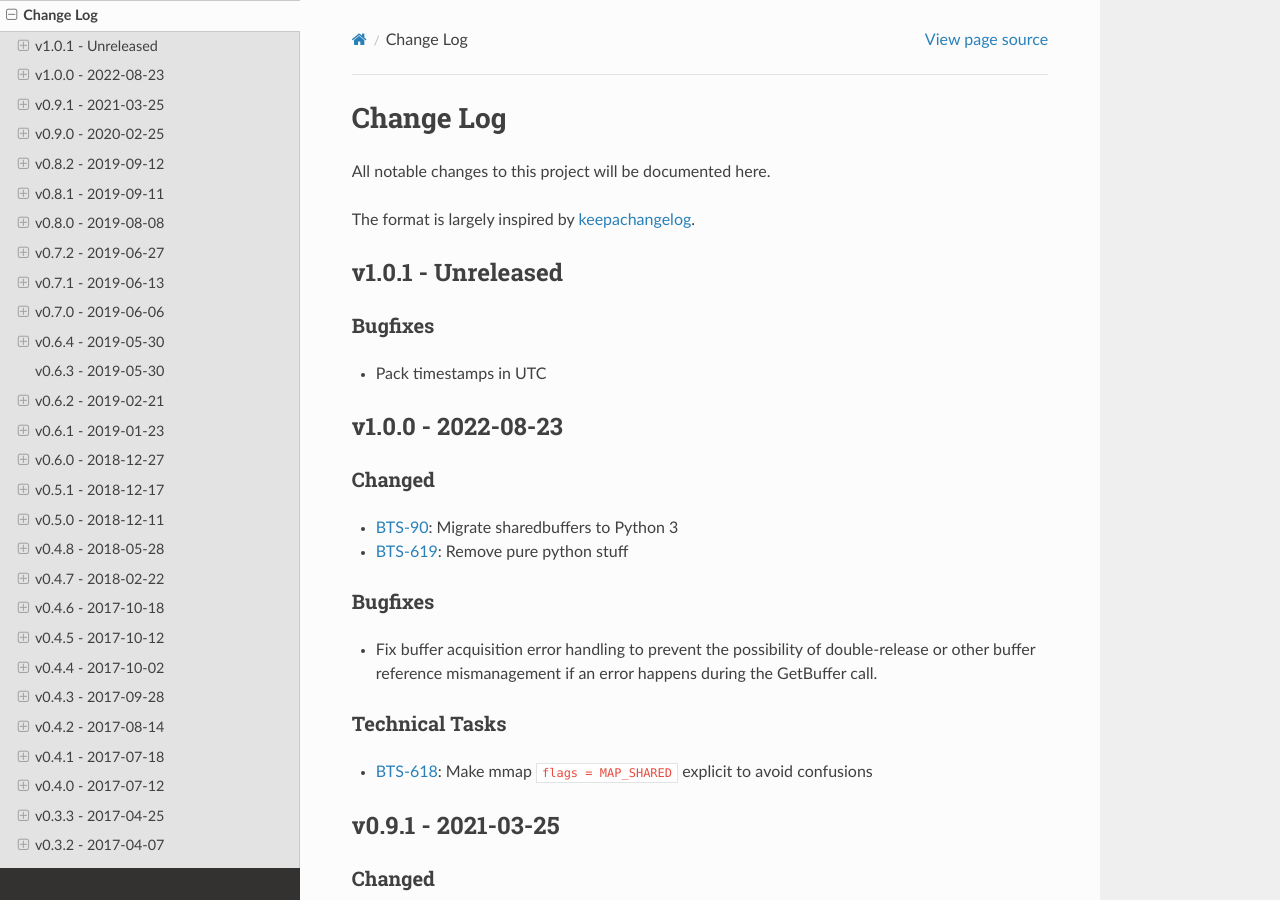
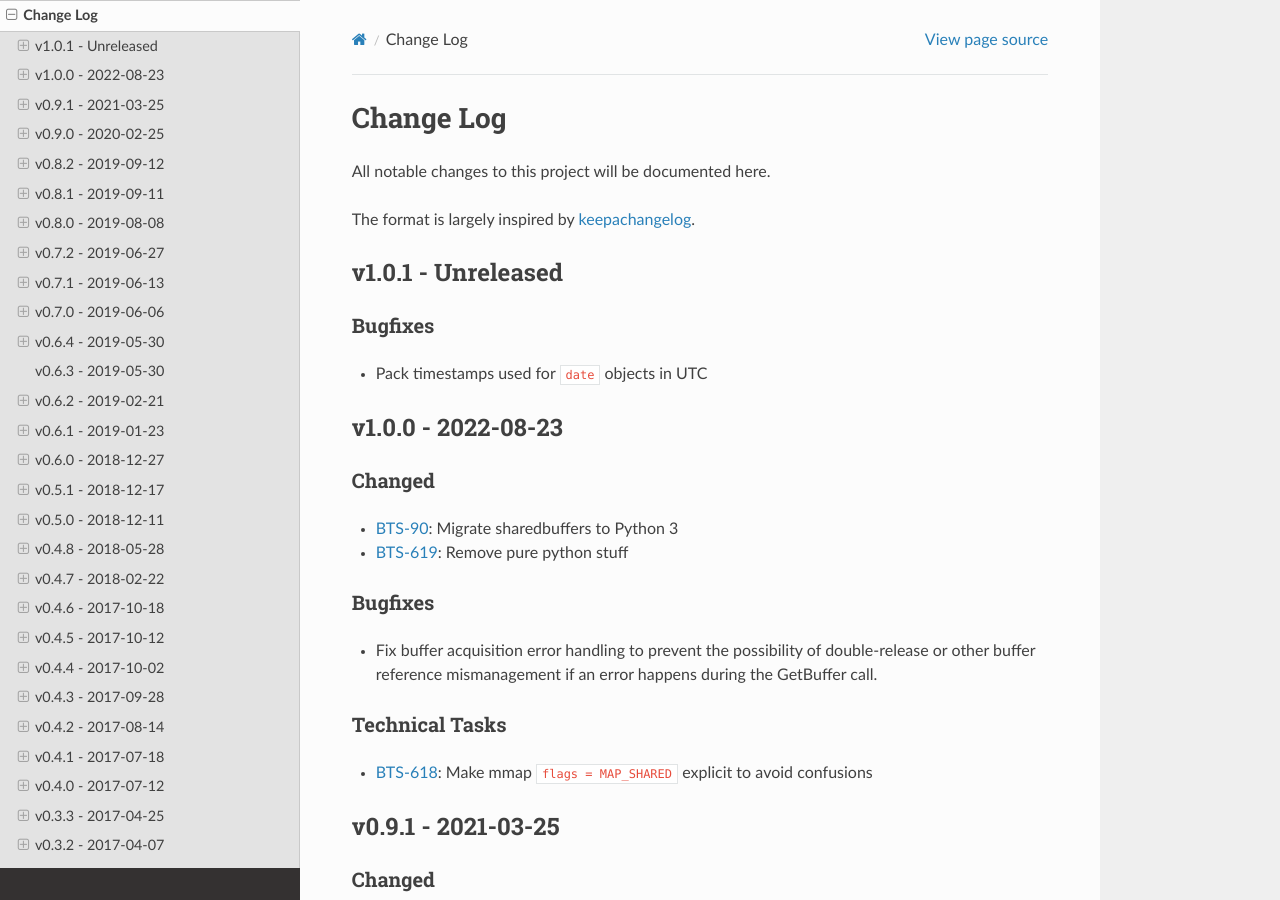
Before and after one commit to jampp/sharedbuffers, a Sphinx documentation site: the page built from doc/source/CHANGELOG.rst, in a window 1280 px wide and 900 px high. Built offline with Sphinx 7.4.7 and the Read the Docs theme 2.0.0, drawn with Linux system fonts in a browser that asks for light colours.

Commit message:
Update changelog

```diff
--- a/doc/source/CHANGELOG.rst
+++ b/doc/source/CHANGELOG.rst
@@ -11,7 +11,7 @@ v1.0.1 - Unreleased
 Bugfixes
 --------
 
-- Pack timestamps in UTC
+- Pack timestamps used for ``date`` objects in UTC
 
 v1.0.0 - 2022-08-23
 ===================
```
